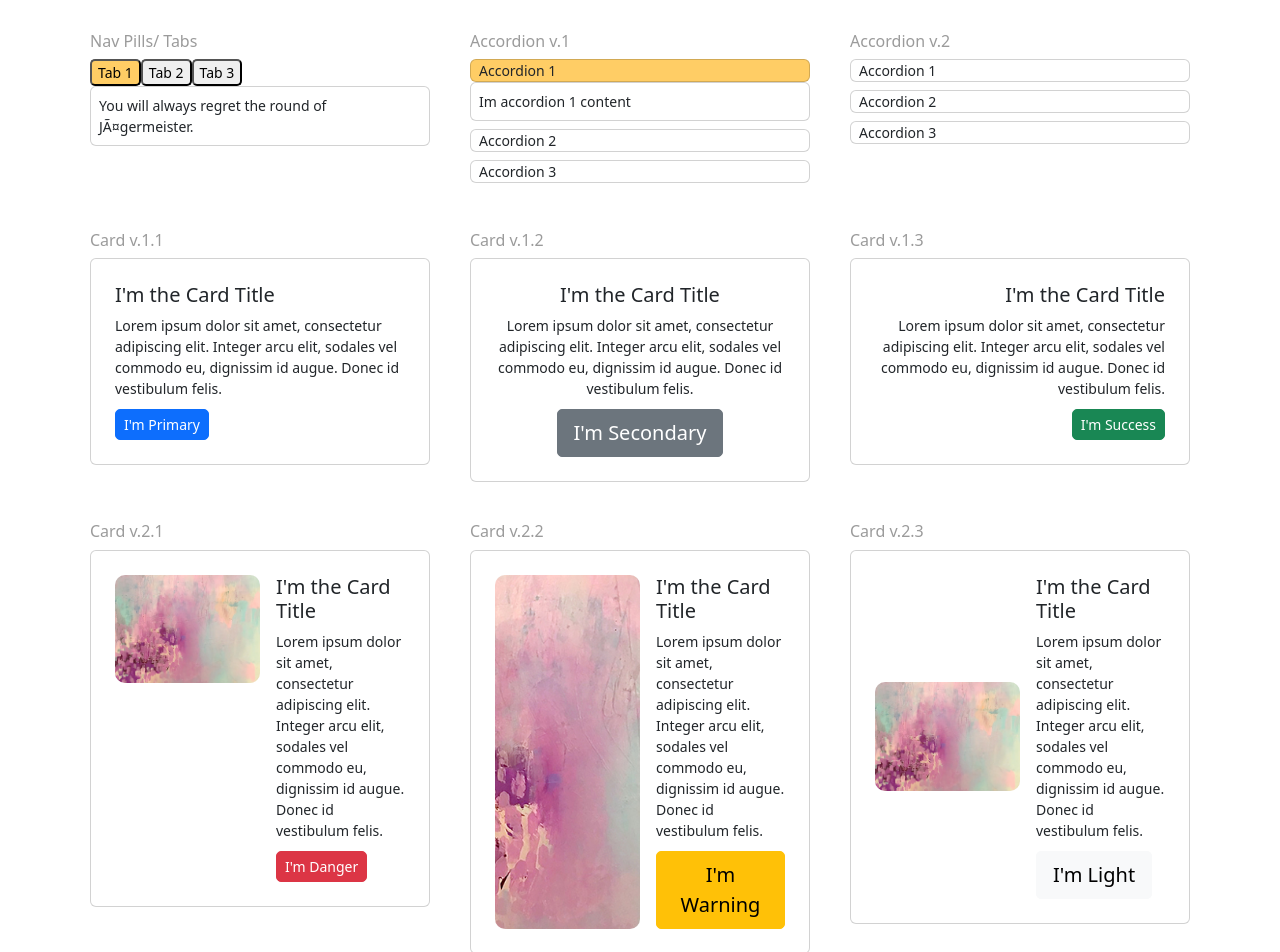
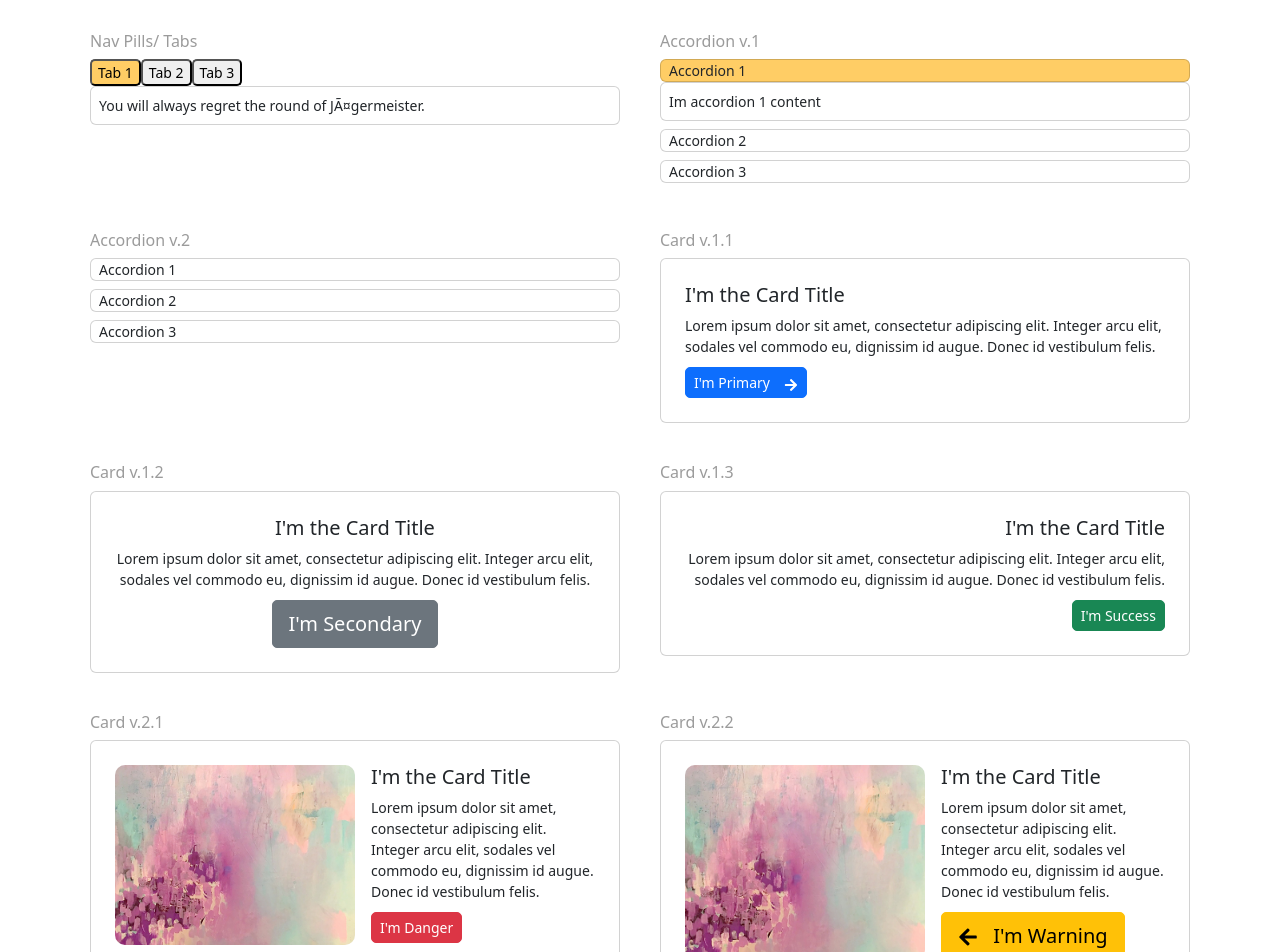
Before and after one commit to iamnikitamallya/react-ui-components, a React (Create React App) app: page /components in a window 1280 px wide. Shown: the top 952 px of the page. Built offline with nearby package versions, Linux system fonts and the light colour scheme; a web font is replaced by a local one.

Commit message:
Adding icon in the button componnet

```diff
--- a/src/assets/style/custom.scss
+++ b/src/assets/style/custom.scss
@@ -43,3 +43,21 @@
     }
   }
 }
+
+.btn {
+  svg {
+    font-size: inherit !important;
+    color: inherit !important;
+    padding-bottom: 0;
+  }
+  &.rtIcon {
+    svg {
+      margin-left: 10px;
+    }
+  }
+  &.ltIcon {
+    svg {
+      margin-right: 10px;
+    }
+  }
+}
--- a/src/components/ui/Button.js
+++ b/src/components/ui/Button.js
@@ -1,12 +1,31 @@
-import React from 'react'
-import { Link } from 'react-router-dom'
-import PropTypes from 'prop-types'
+  import React from "react";
+  import { Link } from "react-router-dom";
+  import PropTypes from "prop-types";
 
-export default function Button({variant, size, onClick, disabled, title, url, icon}) {
+  export default function Button({
+    variant,
+    size,
+    onClick,
+    disabled,
+    title,
+    url,
+    rtIcon,
+    ltIcon,
+  }) {
     return (
       <>
         <Link to={url}>
-        <button className={`btn btn-${variant} btn-${size}`} onClick={onClick} disabled={disabled}>{title} {icon}</button>
+          <button
+            className={`btn btn-${variant} btn-${size} ${
+              rtIcon ? "rtIcon" : ""
+            } ${ltIcon ? "ltIcon" : ""}`}
+            onClick={onClick}
+            disabled={disabled}
+          >
+            {ltIcon} {""}
+            {title} {""}
+            {rtIcon}
+          </button>
         </Link>
       </>
     );
@@ -35,12 +54,16 @@ Button.propTypes = {
     size: PropTypes.oneOf(["sm", "lg"]),
     disabled: PropTypes.bool,
     onClick: PropTypes.func,
+    url: PropTypes.elementType,
+    ltIcon: PropTypes.elementType,
+    rtIcon: PropTypes.elementType
   };
 
   Button.defaultProps = {
-  variant: 'primary',
-  size: 'small',
+    variant: "primary",
+    size: "small",
     disabled: false,
-  onClick: () => { },
-  title: "I'm a Button"
-}
+    onClick: () => {},
+    title: "I'm a Button",
+    url: "/",
+  };
--- a/src/components/ui/Text.js
+++ b/src/components/ui/Text.js
@@ -28,6 +28,7 @@ export default function Text({
 }
 
 Text.propTypes = {
+  title: PropTypes.string.isRequired,
   color: PropTypes.oneOf([
     "primary",
     "secondary",
@@ -55,8 +56,8 @@ Text.propTypes = {
   transform: PropTypes.oneOf(["lowercase", "uppercase", "capitalize", "none"]),
   style: PropTypes.oneOf(["normal", "italic"]),
   weight: PropTypes.oneOf(["bold", "bolder", "normal", "light", "lighter"]),
-  decoration: PropTypes.oneOf(["underline", 'line-through', 'none']),
-  letterSpacing: PropTypes.oneOf(['0', '1', '2', '3', '4', '5']),
+  decoration: PropTypes.oneOf(["underline", "line-through", "none"]),
+  letterSpacing: PropTypes.oneOf(["0", "1", "2", "3", "4", "5"]),
   className: PropTypes.string,
 };
 
--- a/src/pages/Components.js
+++ b/src/pages/Components.js
@@ -6,6 +6,8 @@ import card from "../assets/img/card.jpg";
 import { FaCodepen } from "react-icons/fa";
 import Card from "../components/ui/Card";
 import Button from "../components/ui/Button";
+import { FaArrowRight } from "react-icons/fa";
+import { FaArrowLeft } from "react-icons/fa";
 
 export default function Components() {
   const UIComponents = [
@@ -25,7 +27,7 @@ export default function Components() {
       title: "Card v.1.1",
       components: (
         <Card>
-          <Button title="I'm Primary" variant="primary" size="sm" />
+          <Button title="I'm Primary" variant="primary" size="sm" rtIcon={<FaArrowRight />} />
         </Card>
       ),
     },
@@ -57,7 +59,7 @@ export default function Components() {
       title: "Card v.2.2",
       components: (
         <Card display="flex" imgUrl={card} objectFit="cover">
-          <Button title="I'm Warning" variant="warning" size="lg" />
+          <Button title="I'm Warning" variant="warning" size="lg" ltIcon={<FaArrowLeft />} />
         </Card>
       ),
     },
@@ -146,7 +148,7 @@ export default function Components() {
     <div className="container pt-4 pb-4 components">
       <div className="row">
         {UIComponents.map((item) => (
-          <div className="col-md-4 pb-4">
+          <div className="col-md-6 pb-4">
             <div className="p-2">
               <h6 className="text-gray">{item.title}</h6>
               {item.components}
```
Lines whose indentation alone changed are shown as unchanged.
